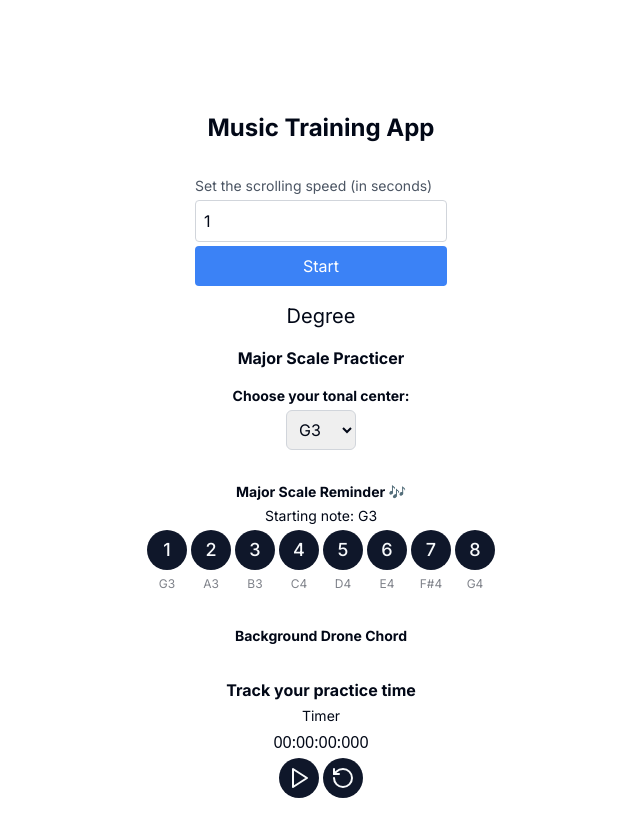
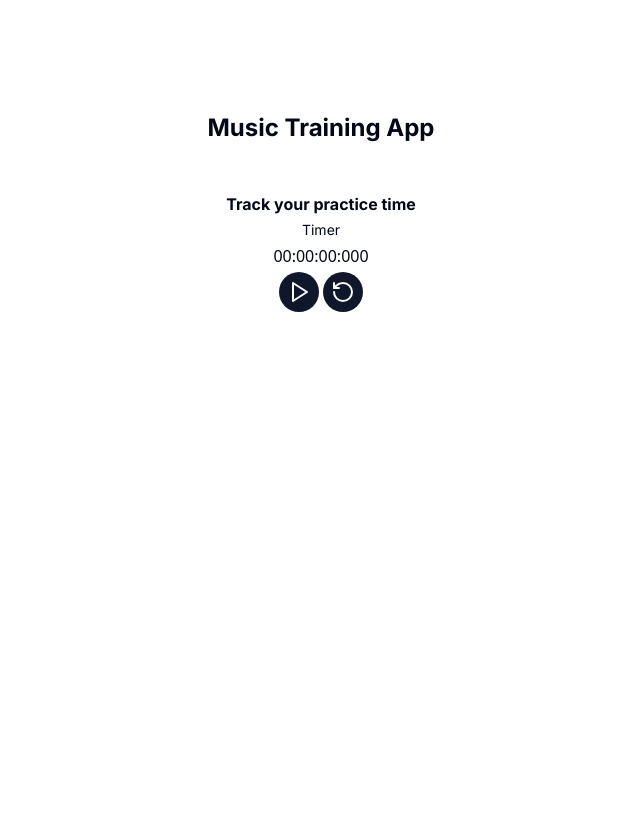
Before and after one commit to mahaultA/harmonear, a Next.js app: page / in a window 1280 px wide. Shown: the top 836 px of the page, without its empty margins (319-959 px from the left). After the commit the page ends 800 px from the top, so only its background shows below. Built offline with nearby package versions, Linux system fonts and the light colour scheme.

Commit message:
Creation du filesystem pour gérer les différentes pages de l'appp

```diff
--- /dev/null
+++ b/app/about/page.jsx
@@ -0,0 +1,7 @@
+export default function About() {
+  return (
+    <div>
+      <h1>About</h1>
+    </div>
+  );
+}
--- /dev/null
+++ b/app/challenge/page.jsx
@@ -0,0 +1,9 @@
+"use client";
+
+import RandomNoteChallenge from "@/src/RandomNoteChallenge";
+import ScalePracticer from "@/src/ScalePracticer";
+import Timer from "@/src/Timer";
+
+export default function Challenge() {
+  return <RandomNoteChallenge />;
+}
--- a/app/page.jsx
+++ b/app/page.jsx
@@ -8,8 +8,7 @@ export default function Home() {
   return (
     <main className="flex min-h-screen flex-col items-center p-24">
       <h1 className="text-2xl font-bold my-4">Music Training App</h1>
-      <RandomNoteChallenge />
-      <ScalePracticer />
+
       <Timer />
     </main>
   );
--- /dev/null
+++ b/app/practicer/page.jsx
@@ -0,0 +1,10 @@
+"use client";
+
+import React from "react";
+import ScalePracticer from "@/src/ScalePracticer";
+
+const Practicer = () => {
+  return <ScalePracticer />;
+};
+
+export default Practicer;
```
